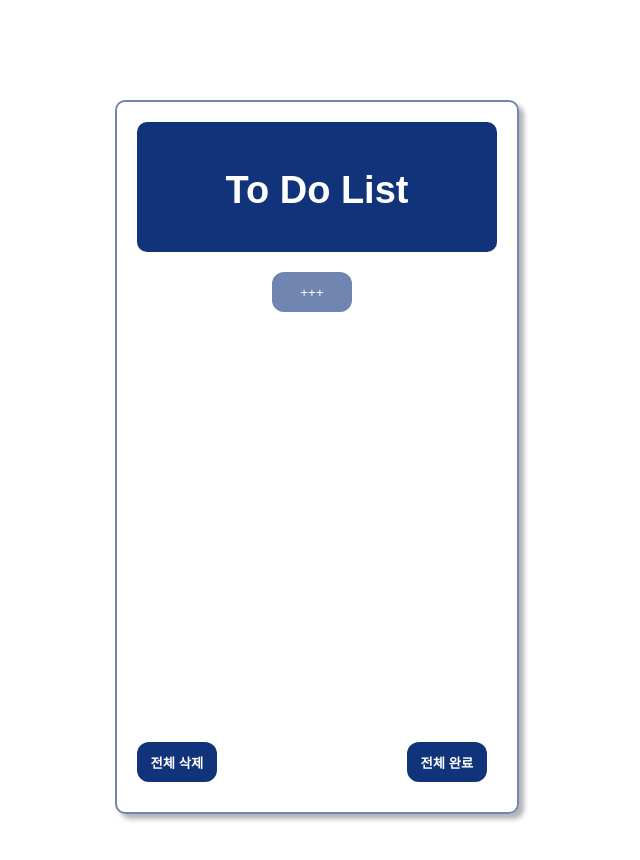
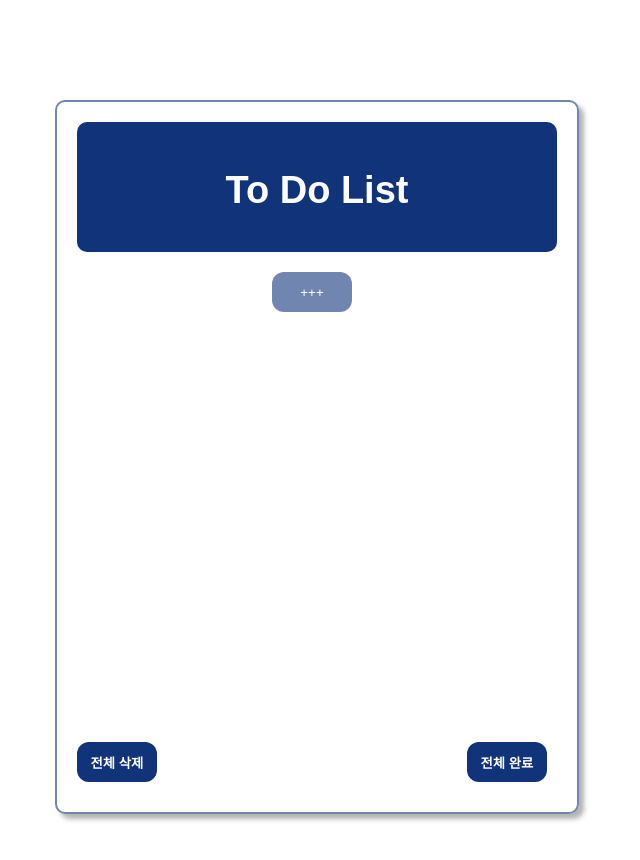
Before and after one commit to Fifi5666/Clush_Front, a React (Create React App) app in the folder TodoList/todo-app/: page / in a window 1280 px wide. Shown: the top 860 px of the page, without its empty margins (323-963 px from the left). Built offline with nearby package versions, Linux system fonts and the light colour scheme.

Commit message:
디자인

```diff
--- a/TodoList/todo-app/src/App.css
+++ b/TodoList/todo-app/src/App.css
@@ -1,5 +1,5 @@
 .container {
-  width: 360px;
+  width: 480px;
   min-height: 600px;
   margin: 100px auto;
   padding: 20px;
```
